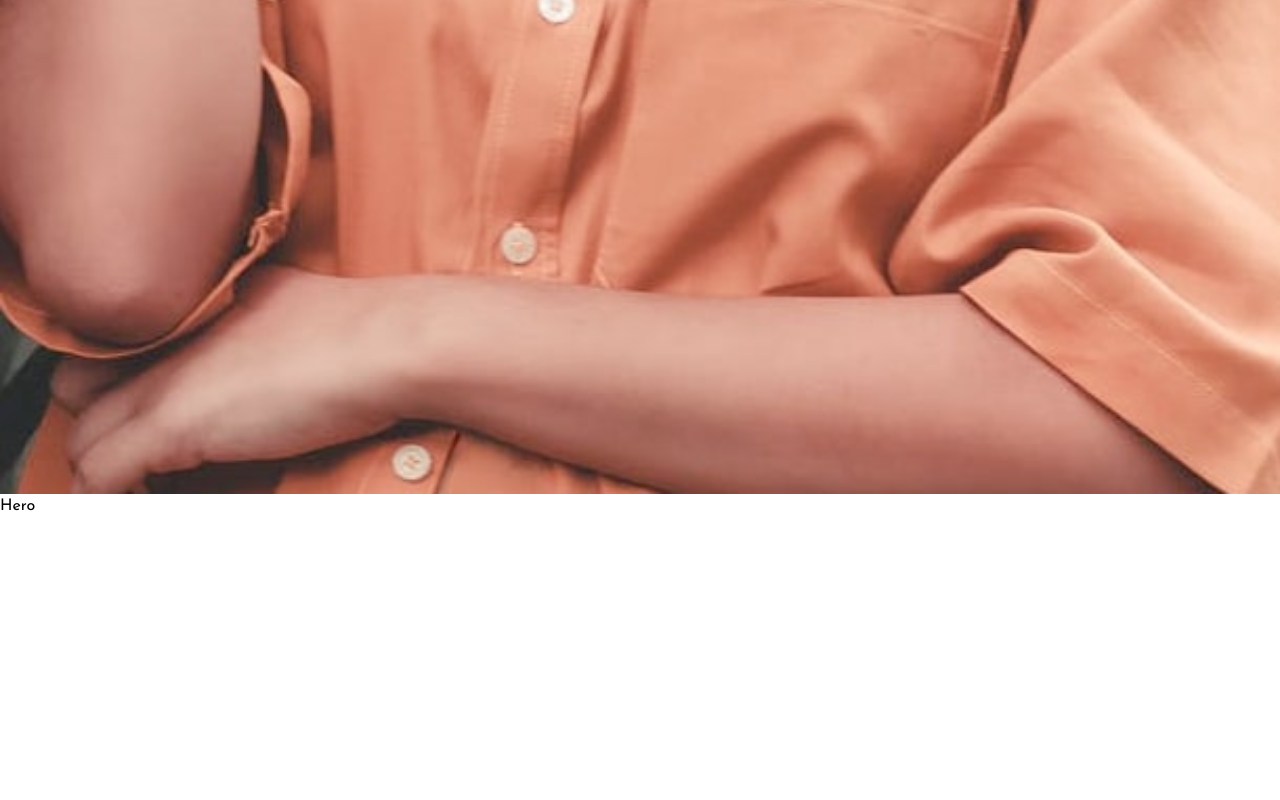
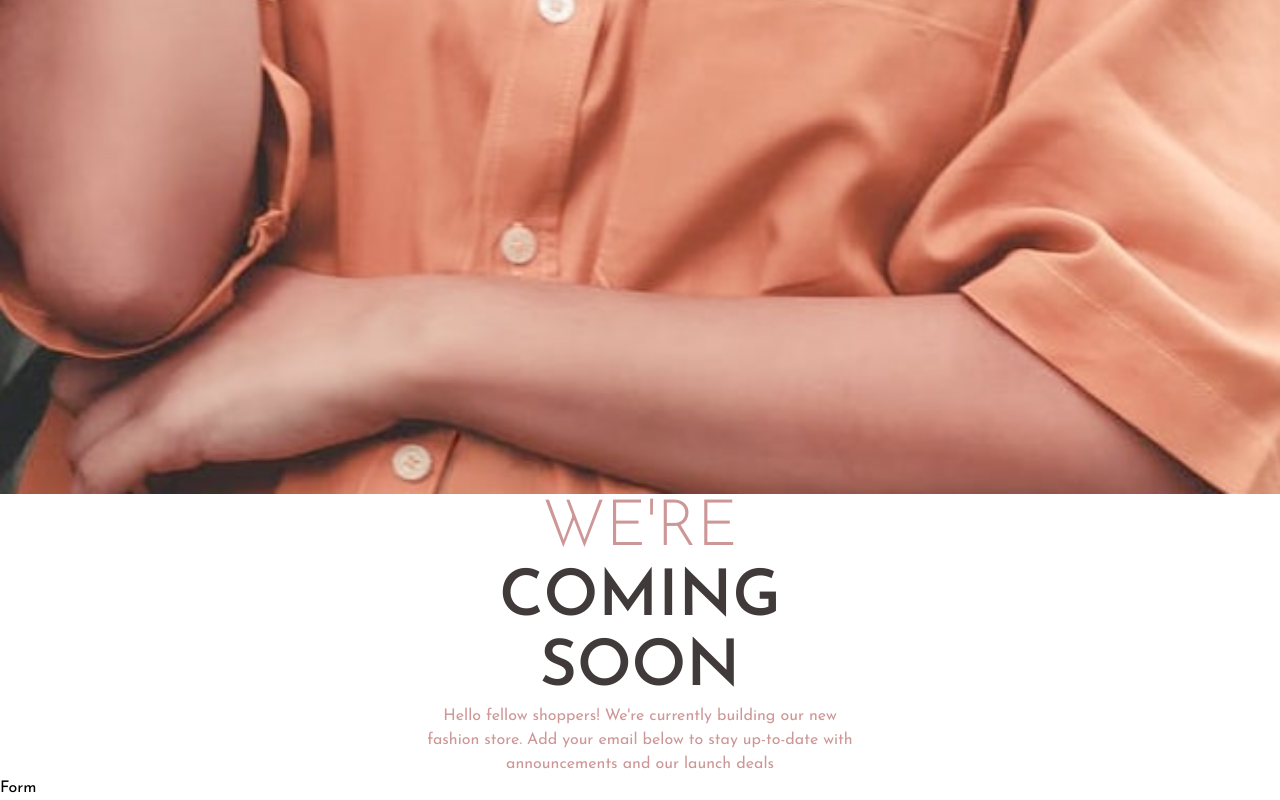
Before and after one commit to Mut1s0/base-apparel-coming-soon-page, a React (Vite) app: page / in a window 1280 px wide. Shown: the part 1360-2160 px from the top of the page. Before the commit the page ends 1878 px from the top, so only its background shows below. Built offline with nearby package versions, Linux system fonts and the light colour scheme.

Commit message:
Added Hero content

```diff
--- a/src/components/Hero.jsx
+++ b/src/components/Hero.jsx
@@ -1,8 +1,32 @@
+/* eslint-disable react/no-unescaped-entities */
+import Form from "./Form";
 
 function Hero() {
+
     return(
-        <h1>Hero</h1>
+
+        <article>
+
+            <div>
+
+                <div className="text-center">
+
+                    <h1 className="text-[4rem] font-semiBold leading-[70px] uppercase text-darkGrayishRed"><span className="text-desaturatedRed font-light">we're</span> <br /> coming <br /> soon</h1>
+
+                    <p className="text-desaturatedRed font-regular">Hello fellow shoppers! We're currently building <br className="block md:hidden"/> our new <br className="hidden md:block"/> fashion store. Add your email below to <br className="block md:hidden"/> stay up-to-date with <br className="hidden md:block"/> announcements and our <br className="block md:hidden"/> launch deals</p>
+
+                </div>
+
+                <div>
+
+                    <Form />
+
+                </div>
+
+            </div>
+
+        </article>
     )
 }
 
-export default Hero
+export default Hero;
```
